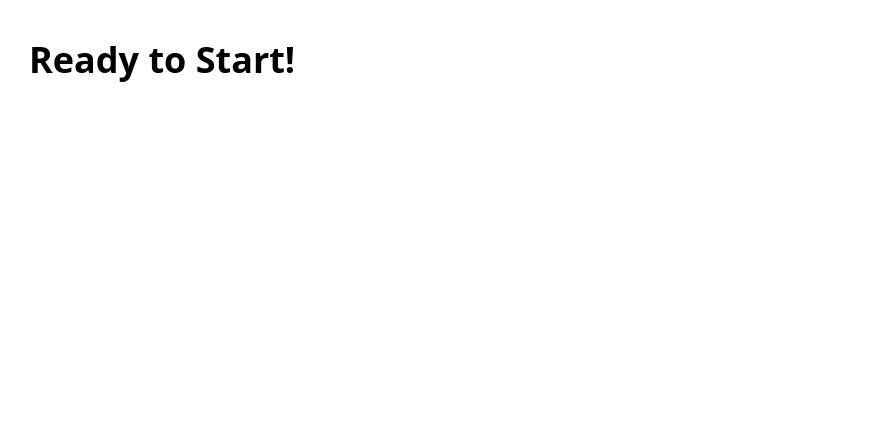
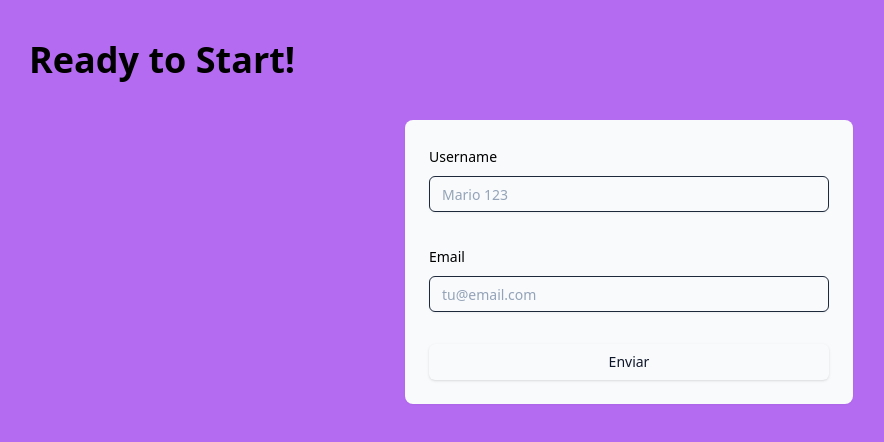
Before and after one commit to salino3/next_14, a Next.js app: page / in a window 1280 px wide. Shown: the top 442 px of the page, without its empty margins (11-895 px from the left). Built offline with nearby package versions, Linux system fonts and the light colour scheme.

Commit message:
save changes

```diff
--- a/src/app/globals.css
+++ b/src/app/globals.css
@@ -7,8 +7,6 @@
     text-wrap: balance;
   }
 }
-
-
 
 @layer base {
   :root {
@@ -65,3 +63,7 @@
     --chart-5: 340 75% 55%;
   }
 }
+
+body {
+  background-color: rgb(181, 107, 241);
+}
--- a/src/app/page.tsx
+++ b/src/app/page.tsx
@@ -1,5 +1,11 @@
+import ContactForm from "@/components/contact-form";
 import Image from "next/image";
 
 export default function Page() {
-  return <h1 className="text-4xl font-bold p-10">Ready to Start!</h1>;
+  return (
+    <div className="rootHome dark">
+      <h1 className="text-4xl font-bold p-10">Ready to Start!</h1>
+      <ContactForm />
+    </div>
+  );
 }
--- a/src/components/contact-form.tsx
+++ b/src/components/contact-form.tsx
@@ -1,4 +1,4 @@
-"use client"; // ¡Importante! Los formularios necesitan interactividad
+"use client";
 
 import { zodResolver } from "@hookform/resolvers/zod";
 import { useForm } from "react-hook-form";
@@ -16,41 +16,52 @@ import {
 import { Input } from "@/components/ui/input";
 
 export default function ContactForm() {
-  // 1. Definir el formulario
+  const formSchema = z.object({
+    username: z.string().min(2, {
+      message: "Username must be at least 2 characters.",
+    }),
+    email: z.string().email({
+      message: "Please enter a valid email address.",
+    }),
+  });
+
+  // 1. Define your form
   const form = useForm<z.infer<typeof formSchema>>({
     resolver: zodResolver(formSchema),
+    // mode: "onChange", // This enables real-time validation as the user types
     defaultValues: {
       username: "",
       email: "",
     },
   });
 
-  // 2. Definir qué pasa al enviar (submit)
+  // 2. Define a submit handler
   function onSubmit(values: z.infer<typeof formSchema>) {
-    console.log("Datos enviados:", values);
-    alert("Formulario enviado con éxito");
+    // This will be type-safe and validated
+    console.log("Form values:", values);
   }
 
   return (
     <div className="max-w-md mx-auto p-6 bg-slate-50 rounded-lg shadow-sm">
       <Form {...form}>
         <form onSubmit={form.handleSubmit(onSubmit)} className="space-y-8">
-          {/* Campo: Username */}
+          {/* Field: Username */}
           <FormField
             control={form.control}
             name="username"
             render={({ field }) => (
               <FormItem>
-                <FormLabel>Nombre de usuario</FormLabel>
+                <FormLabel>Username</FormLabel>
                 <FormControl>
-                  <Input placeholder="flavio123" {...field} />
+                  <Input placeholder="Mario 123" {...field} />
                 </FormControl>
-                <FormMessage /> {/* Aquí aparecen los errores de Zod */}
+                <FormMessage />
+                {/* Zod errors */}
               </FormItem>
             )}
           />
 
-          {/* Campo: Email */}
+          {/* Field: Email */}
           <FormField
             control={form.control}
             name="email"
@@ -58,7 +69,11 @@ export default function ContactForm() {
               <FormItem>
                 <FormLabel>Email</FormLabel>
                 <FormControl>
-                  <Input placeholder="tu@email.com" {...field} />
+                  <Input
+                    placeholder="tu@email.com"
+                    autoComplete="off"
+                    {...field}
+                  />
                 </FormControl>
                 <FormMessage />
               </FormItem>
```
